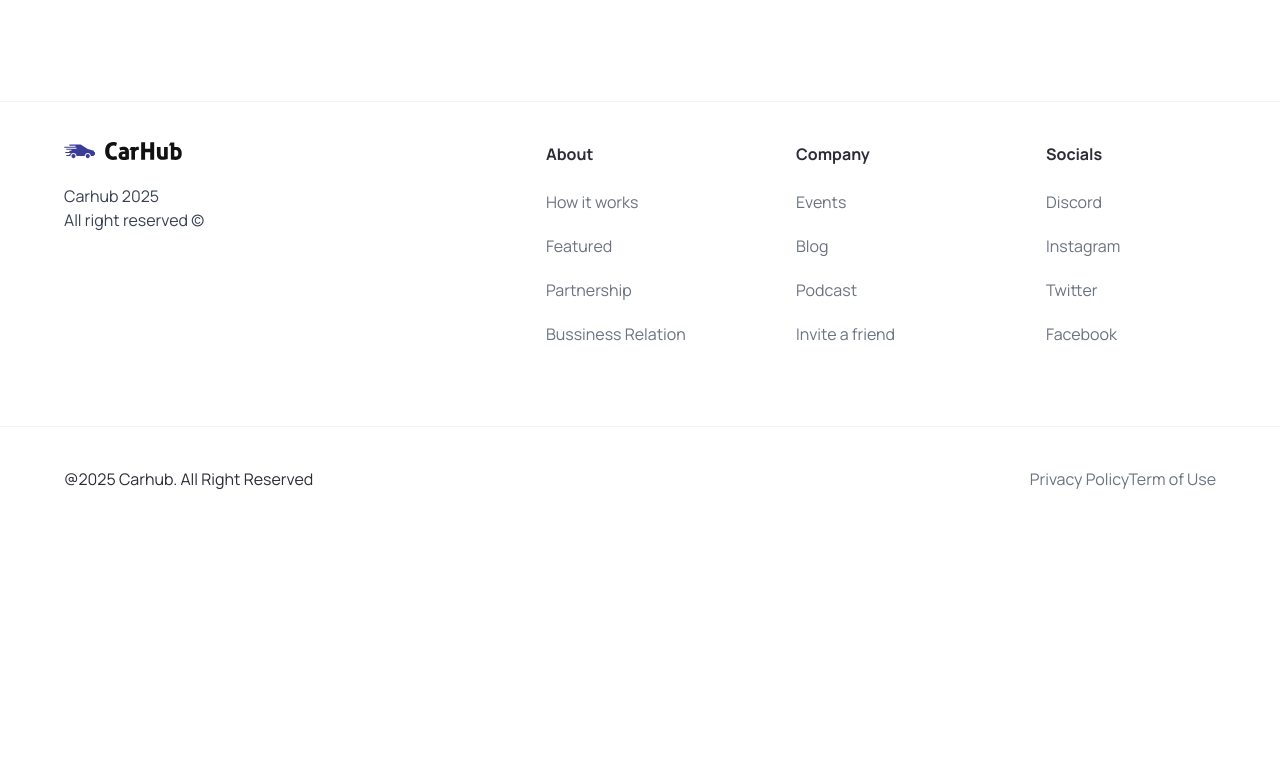
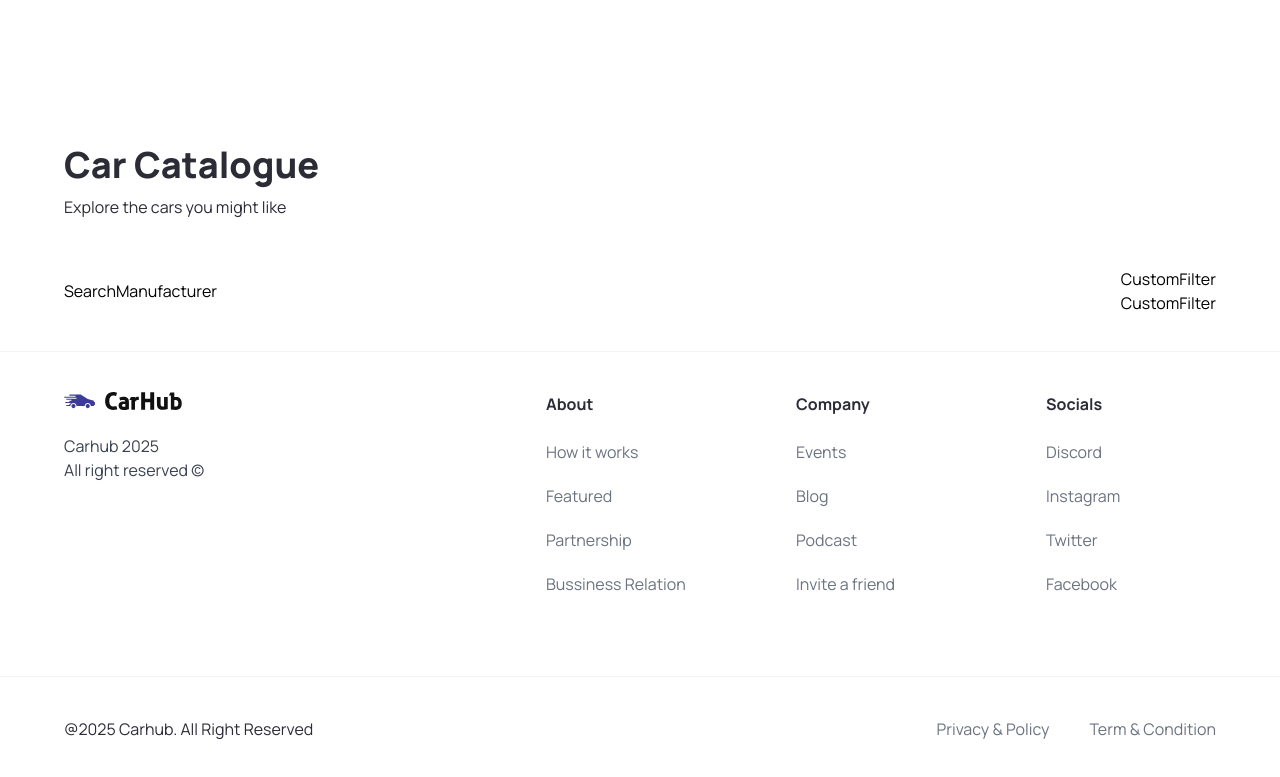
Before and after one commit to safira1104/Nextjs-car-showcase, a Next.js app: page / in a window 1280 px wide. Shown: the part 719-1496 px from the top of the page. Before the commit the page ends 1250 px from the top, so only its background shows below. Built offline with nearby package versions, Linux system fonts and the light colour scheme.

Commit message:
penambahan pada components yaitu custum filterr, perbaikan tata letak pada footer use of term dan privacy policy. dan proses penambahan seacrhbar pada page.tsx

```diff
--- a/app/page.tsx
+++ b/app/page.tsx
@@ -1,10 +1,25 @@
-import { Hero } from "@/components";
+import { CustomFilter, Hero, SearchBar } from "@/components";
 import Image from "next/image";
 
 export default function Home() {
   return (
       <main className="overflow-hidden">
         <Hero />
+        <div className="mt-12 padding-x padding-y
+        max-width" id="discover">
+          <div className="home__text-container">
+            <h1 className="text-4xl font-extrabold"> Car Catalogue</h1>
+            <p>Explore the cars you might like</p>
+          </div>
+            <div className="home__filters" >
+                <SearchBar />
+
+            <div className="home-filter-container">
+              <CustomFilter title='fuel'  />
+              <CustomFilter title="year" />
+            </div>
+          </div>
+        </div>
       </main>
   );
 }
--- /dev/null
+++ b/components/custom-filter.tsx
@@ -0,0 +1,9 @@
+import React from 'react'
+
+const CustomFilter = () => {
+  return (
+    <div>CustomFilter</div>
+  )
+}
+
+export default CustomFilter
--- a/components/footer.tsx
+++ b/components/footer.tsx
@@ -25,17 +25,17 @@
             </div>
 
                 <div className='footer__links'>
-                    {footerLinks.map((link) => (
-                        <div key={link.title} className='footer__link'>
-                            <h3 className='font-bold'>{link.title}</h3>
+                    {footerLinks.map((item) => (
+                        <div key={item.title} className='footer__link'>
+                            <h3 className='font-bold'>{item.title}</h3>
                             <div className='flex flex-col gap-5'>
-                            {link.links.map((item) => (
+                            {item.links.map((link) => (
                                 <Link
-                                    key={item.title}
-                                    href={item.url}
+                                    key={link.title}
+                                    href={link.url}
                                     className="text-gray-500"
                                 >
-                                    {item.title}
+                                    {link.title}
                                 </Link>
                             ))}
                             </div>
@@ -47,12 +47,12 @@
                 items-center flex-wrap mt-10 border-t
                 border-gray-100 sm:px-16 px-6 py-10'>
                     <p>@2025 Carhub. All Right Reserved </p>
-                    <div className='footer__copyright-link'>
+                    <div className='footer__copyrights-link'>
                         <Link href="/" className='text-gray-500'>
-                        Privacy Policy
+                        Privacy & Policy
                         </Link>
                         <Link href="/" className='text-gray-500'>
-                        Term of Use
+                        Term & Condition
                         </Link>
                     </div>
                 </div>
--- a/components/index.tsx
+++ b/components/index.tsx
@@ -2,10 +2,14 @@
 import CustomButton from "./custom-button";
 import Navbar from "./navbar";
 import Footer from "./footer";
+import CustomFilter from "./custom-filter";
+import SearchBar from "./search-bar";
 
 export{
     Hero,
     CustomButton,
     Navbar,
-    Footer
+    Footer,
+    CustomFilter,
+    SearchBar
 }
--- /dev/null
+++ b/components/search-bar.tsx
@@ -0,0 +1,20 @@
+"use client"
+import { useState } from "react"
+import SearchManufacturer from "./search-manufacturer"
+
+const SearchBar = () => {
+  const [manufacturer, setManufacturer] = useState("")
+  const handleSearch = () => {}
+  return (
+    <form className='searchbar' onSubmit={handleSearch}>
+        <div className="searchbar__item ">
+            <SearchManufacturer
+                manufacturer={manufacturer}
+                setManufacturer={setManufacturer}
+            />
+        </div>
+    </form>
+  )
+}
+
+export default SearchBar
--- /dev/null
+++ b/components/search-manufacturer.tsx
@@ -0,0 +1,11 @@
+import { SearchManufacturerProps } from '@/types'
+import React from 'react'
+
+const SearchManufacturer = ({namufacturer,
+     setManufacturer}: SearchManufacturerProps) => {
+  return (
+    <div>SearchManufacturer</div>
+  )
+}
+
+export default SearchManufacturer
--- a/types/index.ts
+++ b/types/index.ts
@@ -7,3 +7,8 @@
     MouseEventHandler<HTMLButtonElement>;
     btnType?: "button" | "submit";
 }
+
+export interface SearchManufacturerProps{
+    manufacturer:string;
+    setManufacturer: (manufacturer: string) => void;
+}
```
